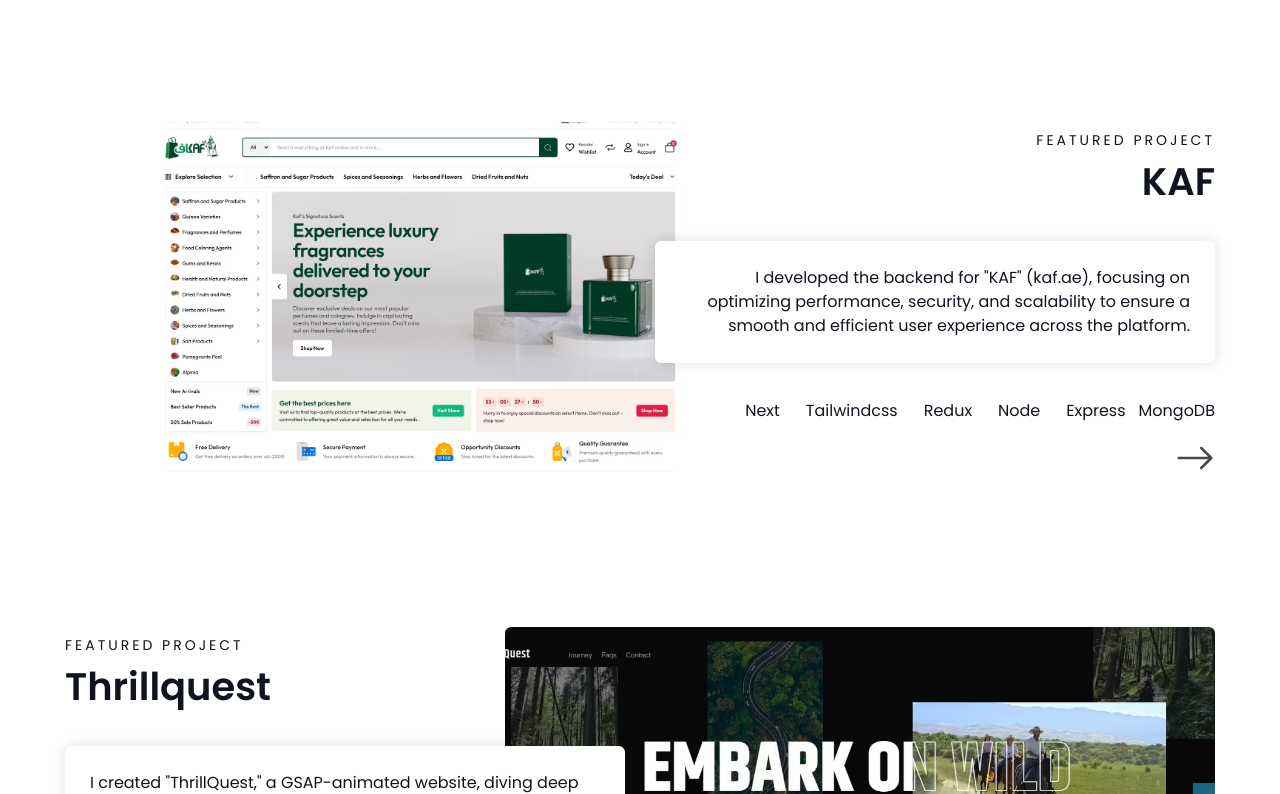
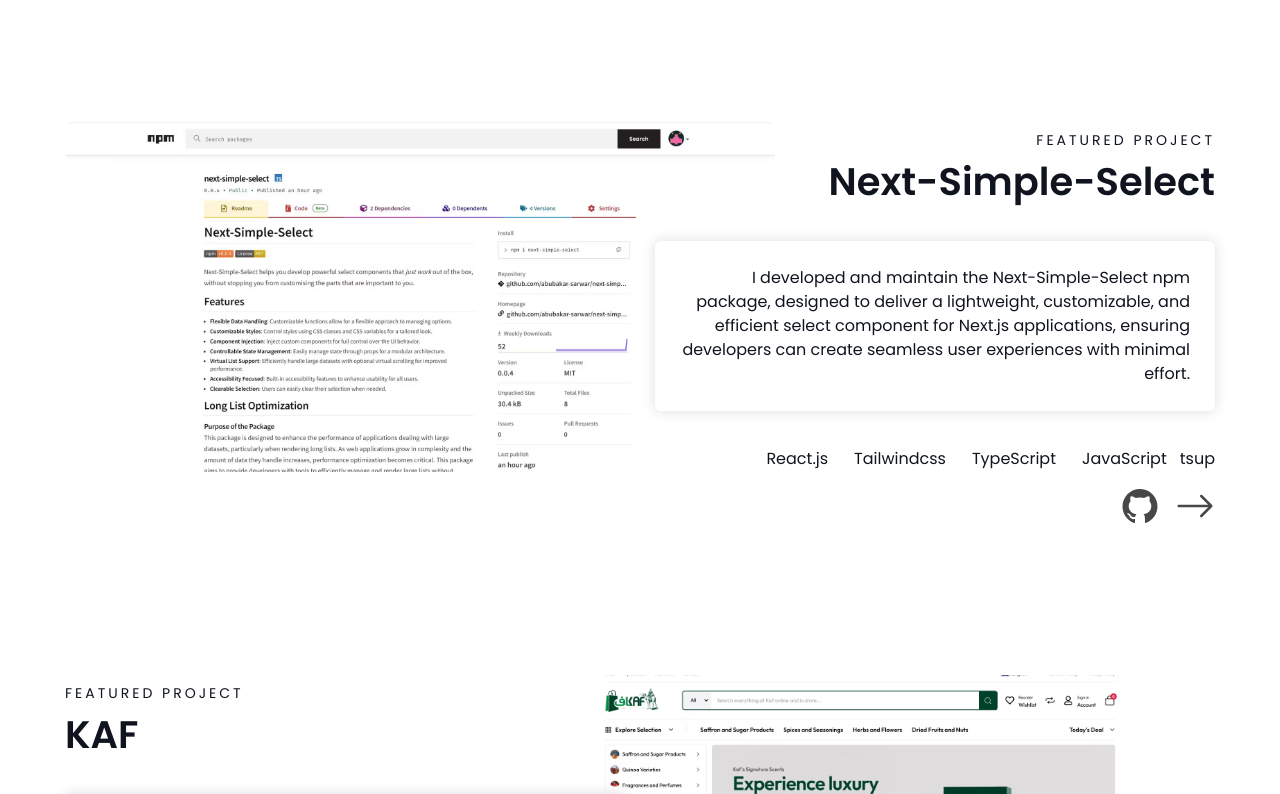
Before and after one commit to abubakar-sarwar/portfolio, a Next.js app: page / in a window 1280 px wide. Shown: the part 1026-1820 px from the top of the page. Built offline with nearby package versions, Linux system fonts and the light colour scheme.

Commit message:
npm package added

```diff
--- a/constants/index.ts
+++ b/constants/index.ts
@@ -1,4 +1,19 @@
 export const projects = [
+  {
+    title: "Next-Simple-Select",
+    description:
+      'I developed and maintain the Next-Simple-Select npm package, designed to deliver a lightweight, customizable, and efficient select component for Next.js applications, ensuring developers can create seamless user experiences with minimal effort.',
+    technologies: [
+      "React.js",
+      "Tailwindcss",
+      "TypeScript",
+      "JavaScript",
+      "tsup",
+    ],
+    image: "/assets/next-simple-select.avif",
+    gitLink: "https://github.com/abubakar-sarwar/next-simple-select",
+    liveLink: "https://www.npmjs.com/package/next-simple-select",
+  },
   {
     title: "KAF",
     description:
```
Also changed, not shown: public/assets/next-simple-select.avif (added).
